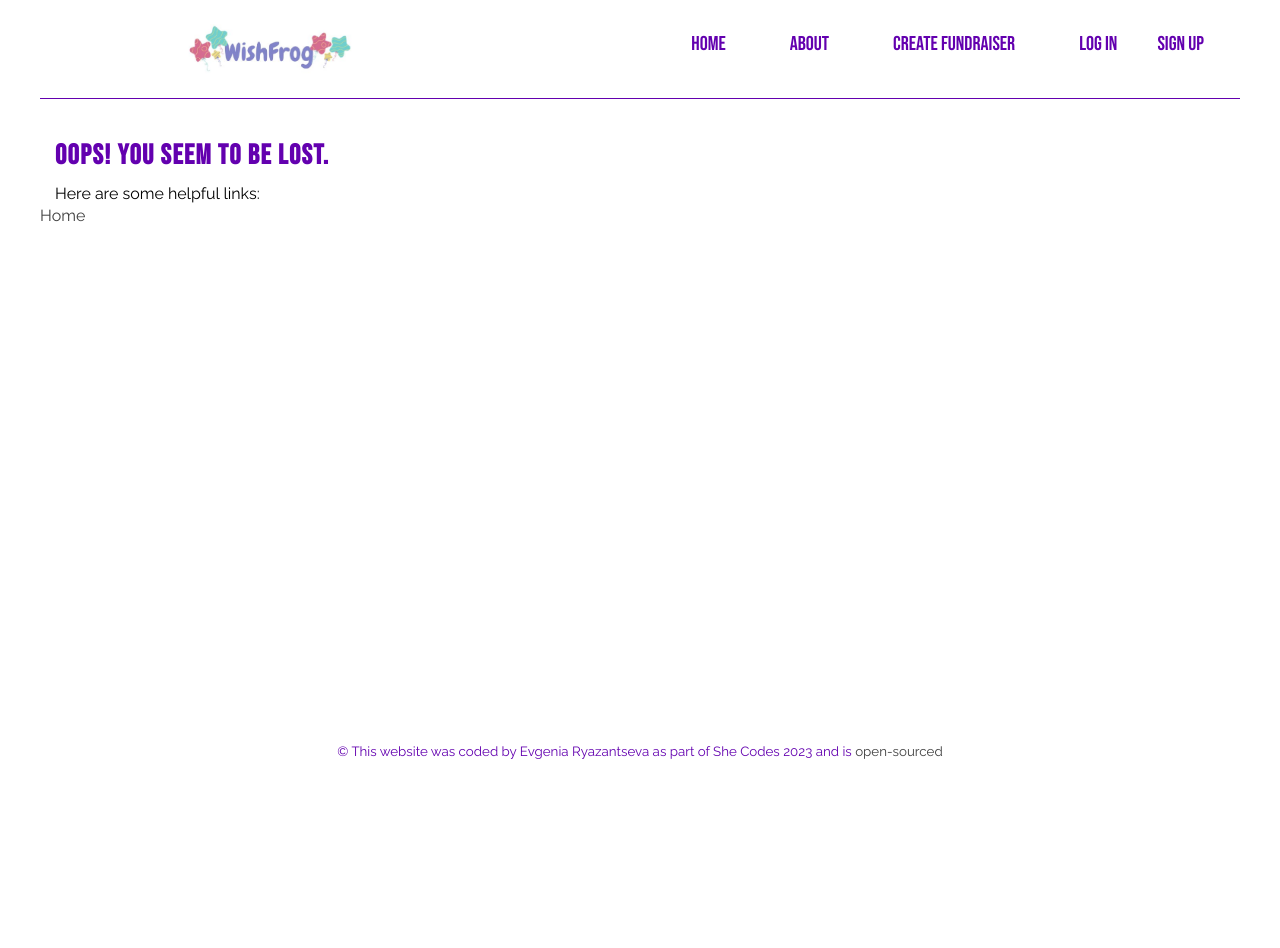
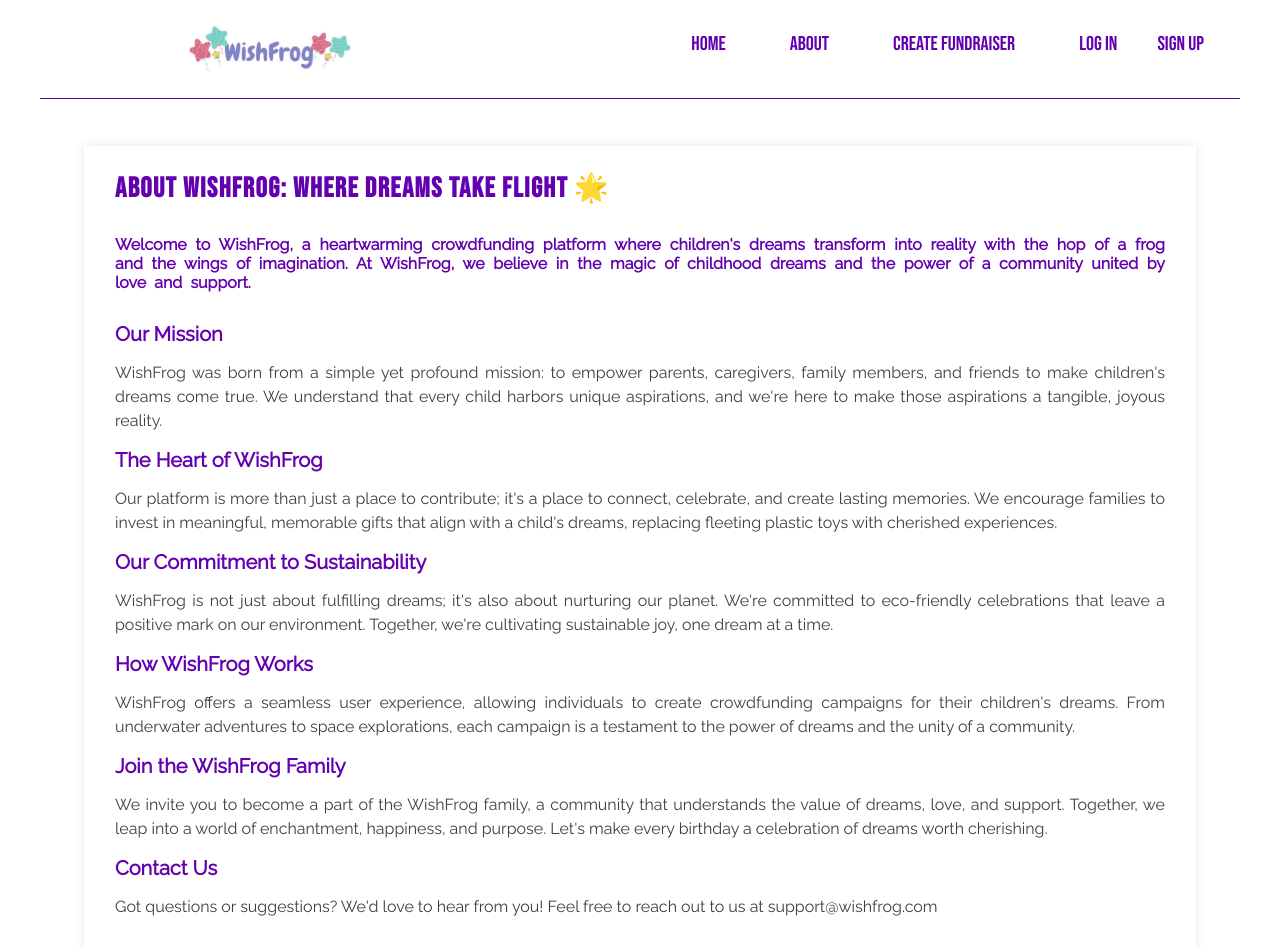
Before and after one commit to eoryazantseva/she-codes-crowdfunding-front-end, a React (Vite) app: page /about in a window 1280 px wide. Shown: the top 948 px of the page. Before the commit the page ends 800 px from the top, so only its background shows below. Built offline with nearby package versions, Linux system fonts and the light colour scheme.

Commit message:
added AboutPage

```diff
--- a/src/components/NavBar/NavBar.jsx
+++ b/src/components/NavBar/NavBar.jsx
@@ -51,7 +51,7 @@
                             <Link to="/" onClick={closeMenu}>Home</Link>
                         </li>
                         <li>
-                            <a onClick={closeMenu}>About</a>
+                            <Link to="/about" onClick={closeMenu}>About</Link>
                         </li>
                         <li>
                             <Link to="/projects" onClick={closeMenu}>Create fundraiser</Link>
@@ -78,7 +78,7 @@
                             <Link to="/">Home</Link>
                         </li>
                         <li>
-                            <a>About</a>
+                            <Link to="/about">About</Link>
                         </li>
                         <li>
                             <Link to="/projects">Create fundraiser</Link>
--- a/src/main.jsx
+++ b/src/main.jsx
@@ -11,6 +11,7 @@
 import NewProjectPage from "./pages/NewProjectPage/NewProjectPage.jsx";
 import SignupPage from './pages/SignupPage/SignupPage';
 import UpdateProjectPage from './pages/UpdateProjectPage/UpdateProjectPage';
+import About from './pages/AboutPage/AboutPage';
 import NavBar from './components/NavBar/NavBar';
 
 
@@ -26,6 +27,7 @@
       { path: "/project/:id", element: <ProjectPage />},
       {path: "/projects", element: <NewProjectPage />},
       {path: "/update-project/:id/", element: <UpdateProjectPage />},
+      {path: "/about", element: <About />},
       {path: '*', element: <NotFound />},
       // { path: "/about", element: <AboutPage />},
     ],
--- /dev/null
+++ b/src/pages/AboutPage/AboutPage.css
@@ -0,0 +1,11 @@
+
+main {
+    text-align: justify;
+    text-justify: inter-word;
+}
+
+.welcome-text {
+    font-size: 16px;
+    word-spacing: 4px;
+    margin: 30px 15px;
+}
--- /dev/null
+++ b/src/pages/AboutPage/AboutPage.jsx
@@ -0,0 +1,28 @@
+import React from "react";
+
+import "./AboutPage.css"
+
+
+function About() {
+    return (
+        <main>
+            <h1>About WishFrog: Where Dreams Take Flight 🌟</h1>
+            <h4 className="welcome-text">Welcome to WishFrog, a heartwarming crowdfunding platform where children's dreams transform into reality with the hop of a frog and the wings of imagination. At WishFrog, we believe in the magic of childhood dreams and the power of a community united by love and support.</h4>
+            <h4>Our Mission</h4>
+            <p>WishFrog was born from a simple yet profound mission: to empower parents, caregivers, family members, and friends to make children's dreams come true. We understand that every child harbors unique aspirations, and we're here to make those aspirations a tangible, joyous reality.</p>
+            <h4>The Heart of WishFrog</h4>
+            <p>Our platform is more than just a place to contribute; it's a place to connect, celebrate, and create lasting memories. We encourage families to invest in meaningful, memorable gifts that align with a child's dreams, replacing fleeting plastic toys with cherished experiences. </p>
+            <h4>Our Commitment to Sustainability</h4>
+            <p>WishFrog is not just about fulfilling dreams; it's also about nurturing our planet. We're committed to eco-friendly celebrations that leave a positive mark on our environment. Together, we're cultivating sustainable joy, one dream at a time.</p>
+            <h4>How WishFrog Works</h4>
+            <p>WishFrog offers a seamless user experience, allowing individuals to create crowdfunding campaigns for their children's dreams. From underwater adventures to space explorations, each campaign is a testament to the power of dreams and the unity of a community.</p>
+            <h4>Join the WishFrog Family</h4>
+            <p>We invite you to become a part of the WishFrog family, a community that understands the value of dreams, love, and support. Together, we leap into a world of enchantment, happiness, and purpose. Let's make every birthday a celebration of dreams worth cherishing.</p>
+            <h4>Contact Us</h4>
+            <p>Got questions or suggestions? We'd love to hear from you! Feel free to reach out to us at support@wishfrog.com </p>
+            <h4 className="welcome-text">Join us at WishFrog, where dreams take flight and hearts come together. 🚀💫</h4>
+        </main>
+    );
+}
+
+export default About;
```
